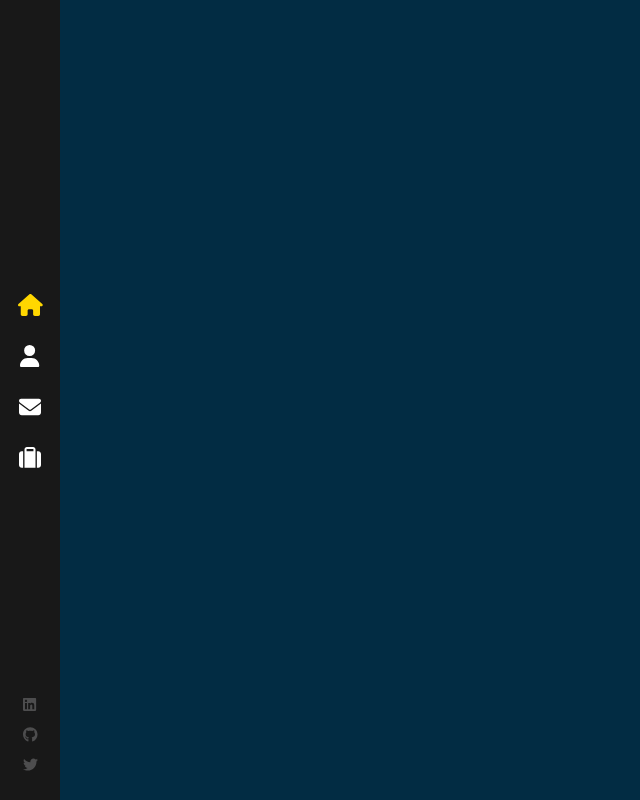
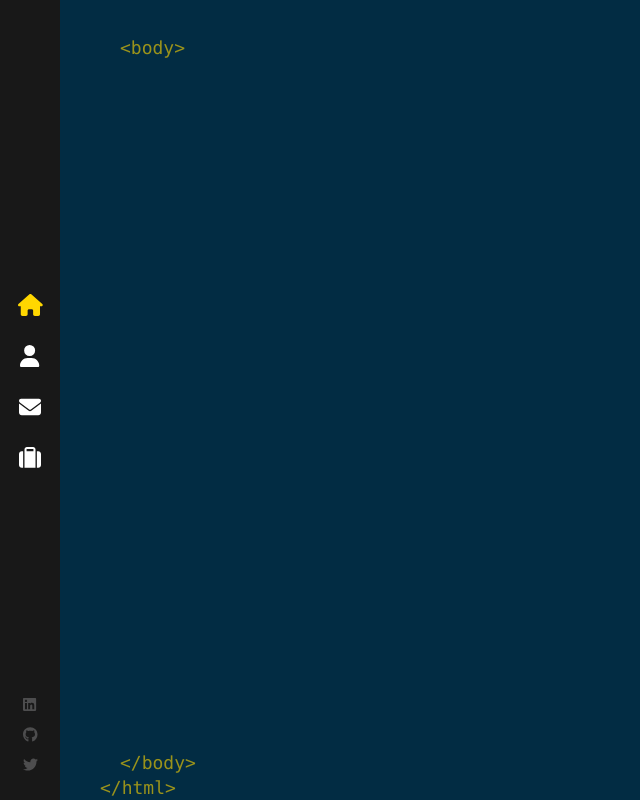
Before and after one commit to xhfmvls/portfolio, a React (Create React App) app in the folder react-portofolio/: page / in a window 1280 px wide. Shown: the whole page, without its empty margins (0-640 px from the left). Built offline with nearby package versions, Linux system fonts and the light colour scheme.

Commit message:
finishing layout

```diff
--- a/react-portofolio/src/components/Layouts/index.js
+++ b/react-portofolio/src/components/Layouts/index.js
@@ -1,11 +1,22 @@
 import './index.scss';
 import SideBar from '../Sidebar/index';
+import { Outlet } from 'react-router-dom';
 
 const Layout = () => {
   return (
-    <>
+    <div className='App'>
       <SideBar />
-    </>
+      <div className='page'>
+        <span className="tags top-tags">&lt;body&gt;</span>
+
+        <Outlet />
+        <span className='tags bottom-tags'>
+          &lt;/body&gt;
+          <br />
+          <span className="bottom-tag-html">&lt;/html&gt;</span>
+        </span>
+      </div>
+    </div>
   )
 }
 
--- a/react-portofolio/src/components/Layouts/index.scss
+++ b/react-portofolio/src/components/Layouts/index.scss
@@ -0,0 +1,24 @@
+.page {
+  width: 100%;
+  height: 100%;
+  position: absolute;
+}
+
+.top-tags {
+  bottom: auto;
+  top: 35px;
+}
+
+.tags {
+  color: #ffd700;
+  opacity: 0.6;
+  position: absolute;
+  bottom: 0;
+  left: 120px;
+  font-size: 18px;
+  font-family: 'Consolas', cursive;
+}
+
+.bottom-tag-html {
+  margin-left: -20px;
+}
```
